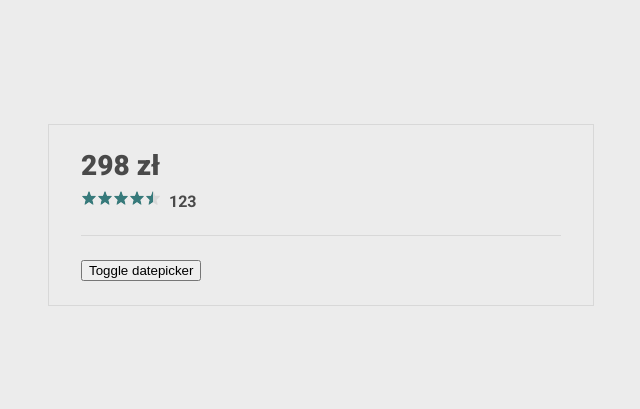
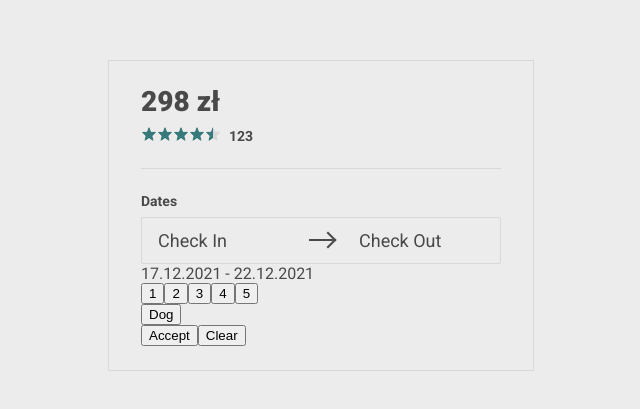
Before and after one commit to Michal-Kozlowski/datepicker, a Vue app: page / in a window 1280 px wide. Shown: the part 193-602 px from the top of the page, without its empty margins (319-959 px from the left). Built offline with nearby package versions, Linux system fonts and the light colour scheme.

Commit message:
[D2] - Reservation

```diff
--- a/src/assets/styles/_variables.scss
+++ b/src/assets/styles/_variables.scss
@@ -18,3 +18,5 @@ $s20: 20px;
 $s24: 24px;
 $s32: 32px;
 $s40: 40px;
+
+$transition-duration: 0.3s;
--- a/src/components/AppReservation.vue
+++ b/src/components/AppReservation.vue
@@ -5,8 +5,27 @@
       <AppStars :rate="rate" />
       <p class="reservation__rate-count">{{ rateCount }}</p>
     </div>
-    <button @click="toggleDatepicker">Toggle datepicker</button>
+    <p class="reservation__dates-header">Dates</p>
+    <div class="reservation__datepicker" @click="toggleDatepicker">
+      <p class="reservation__check">Check In</p>
+      <p class="reservation__check">Check Out</p>
+    </div>
     <AppDatepicker v-if="datepickerOpen" />
+    <p class="reservation__selected-dates">17.12.2021 - 22.12.2021</p>
+    <div class="reservation__group-size">
+      <button
+        v-for="(number, index) in 5"
+        :key="`group-of-${index + 1}`"
+        class="reservation__button"
+      >
+        {{ number }}
+      </button>
+    </div>
+    <button class="reservation__button">Dog</button>
+    <div class="reservation__actions">
+      <button class="reservation__accept">Accept</button>
+      <button class="reservation__clear">Clear</button>
+    </div>
   </div>
 </template>
 
@@ -49,7 +68,7 @@ export default {
 
 <style scoped lang="scss">
 .reservation {
-  width: 480px;
+  width: 360px;
   padding: $s24 $s32;
   margin: $s8;
   border: 1px solid $borderGrey;
@@ -70,10 +89,85 @@ export default {
   }
 
   &__rate-count {
-    font-size: 16px;
+    font-size: 14px;
     font-weight: 700;
     margin-top: $s2;
     margin-left: $s8;
   }
+
+  &__dates-header {
+    font-size: 14px;
+    font-weight: 700;
+    margin-bottom: $s8;
+  }
+
+  &__datepicker {
+    display: flex;
+    justify-content: space-between;
+    padding: $s8;
+    border: 1px solid $borderGrey;
+    border-radius: $s2;
+    cursor: pointer;
+    position: relative;
+    transition-duration: $transition-duration;
+
+    &:hover {
+      background-color: rgba($washedAccentGreen, 0.2);
+    }
+
+    &::before {
+      content: "";
+      width: 24px;
+      height: 2px;
+      position: absolute;
+      top: calc(50% - 2px / 2);
+      left: calc(50% - 24px / 2);
+      background-color: $mainTextGrey;
+    }
+
+    &::after {
+      content: "";
+      width: 10px;
+      height: 10px;
+      position: absolute;
+      top: calc(50% - 12px / 2);
+      left: calc(50% + 2px / 2);
+      border-top: 2px solid $mainTextGrey;
+      border-right: 2px solid $mainTextGrey;
+      transform: rotate(45deg);
+    }
+  }
+
+  &__check {
+    font-size: 18px;
+    border-radius: $s4;
+    padding: $s4 $s8;
+    width: calc(50% - 30px - $s16);
+
+    &--active {
+      background-color: $washedAccentGreen;
+    }
+  }
+
+  &__selected-dates {
+  }
+
+  &__group-size {
+  }
+
+  &__button {
+  }
+
+  &__actions {
+
+  }
+
+  &__accept {
+
+  }
+
+  &__clear {
+
+  }
 }
 </style>
```
